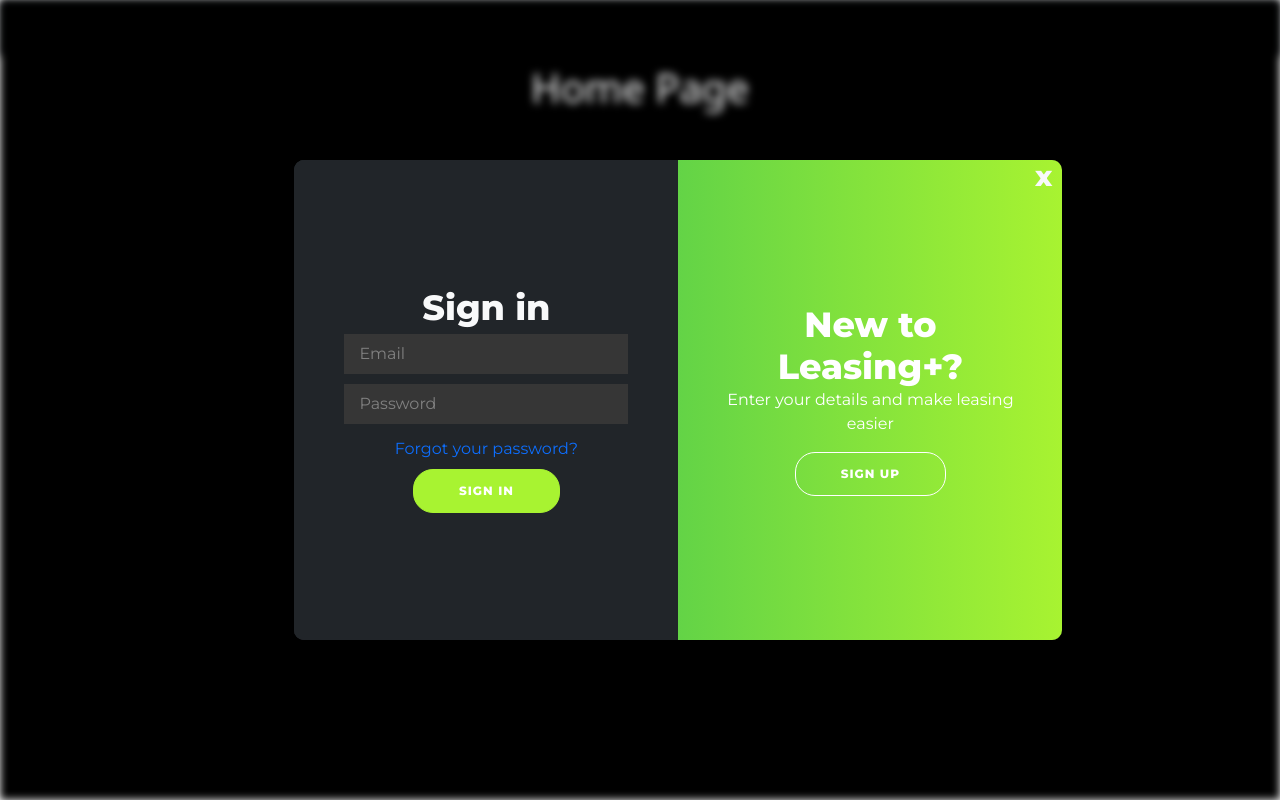
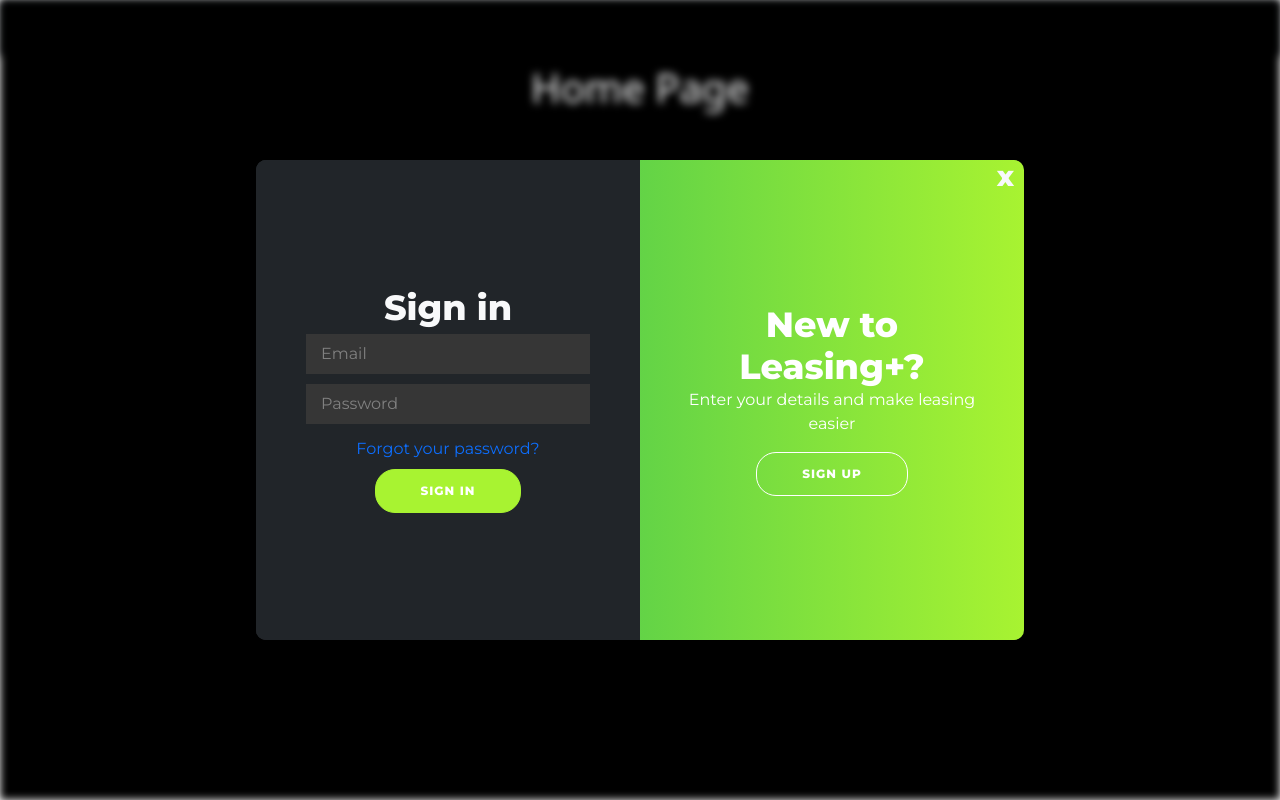
Before and after one commit to Nick-Cho/LeasingPlus, a Next.js app in the folder client/: page / in a window 1280 px wide. Both pictures are taken after a click on the link "Login". Built offline with nearby package versions, Linux system fonts and the light colour scheme.

Commit message:
Making login popup stay centered on screen

```diff
--- a/client/public/styles/styles.css
+++ b/client/public/styles/styles.css
@@ -12,15 +12,16 @@
 }
 
 .body {
-	position: fixed;
+	position: absolute;
 	display: flex;
 	justify-content: center;
 	align-items: center;
-	left: 23%;
 	flex-direction: column;
 	font-family: 'Montserrat', sans-serif;
 	height: 100vh;
-	/* margin: -20px 0 50px; */
+	top: 50%;
+  left: 50%;
+  transform: translate(-50%, -50%);
 	z-index: 999;
 	overflow: hidden;
 }
```
